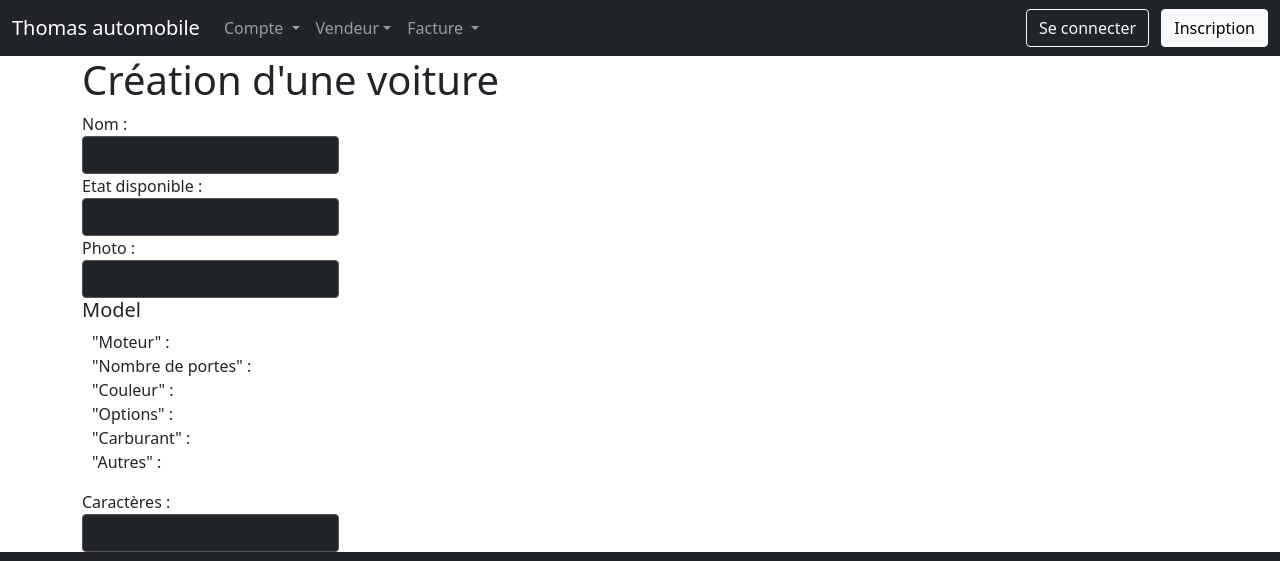
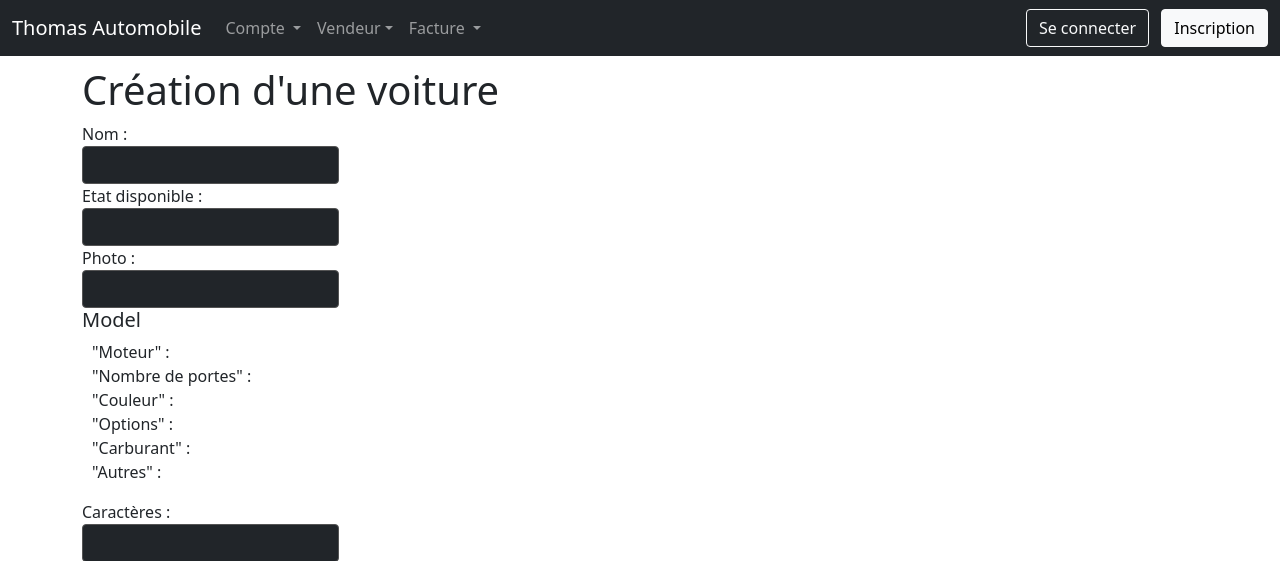
Before and after one commit to thmsrbrt/Location-de-voiture, a Symfony app: template templates/Vendeur/Vehicule/vendeurAddVehicule.html.twig in a window 1280 px wide. Shown: the top 561 px of the page. Run offline with Twig, Linux system fonts and the light colour scheme; the template is opened without the code that fills it: most values are stand-ins (such as "Sample title", 1, 10 or a date in 2020); form fields are guessed from the names that the template uses; some libraries are stand-ins or nearby versions.

Commit message:
bug fixes

```diff
--- a/templates/Vendeur/Vehicule/vendeurAddVehicule.html.twig
+++ b/templates/Vendeur/Vehicule/vendeurAddVehicule.html.twig
@@ -1,7 +1,7 @@
 {% extends 'base.html.twig' %}
 {% block body %}
     <div class="row">
-        <h1>Création d'une voiture</h1>
+        <h1 style="margin-top: 10px">Création d'une voiture</h1>
         {{ form_start(formvehicule) }}
         <div class="col">
             <label>Nom :
--- a/templates/menu.html.twig
+++ b/templates/menu.html.twig
@@ -1,6 +1,6 @@
 <nav class="navbar navbar-expand-lg navbar-dark bg-dark">
     <div class="container-fluid">
-        <a href="{{ path('controller_show_vehicule') }}" class="navbar-brand">Thomas automobile</a>
+        <a href="{{ path('controller_show_vehicule') }}" class="navbar-brand">Thomas Automobile</a>
         <div class="collapse navbar-collapse" id="navbarNavDarkDropdown">
             <ul class="navbar-nav">
                 <li class="nav-item dropdown">
```
